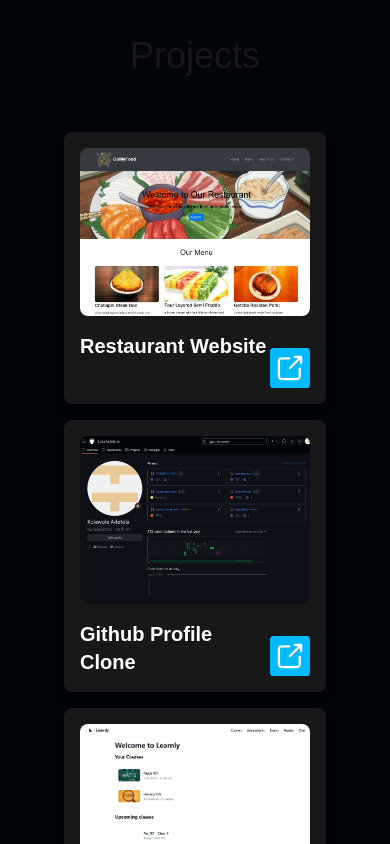
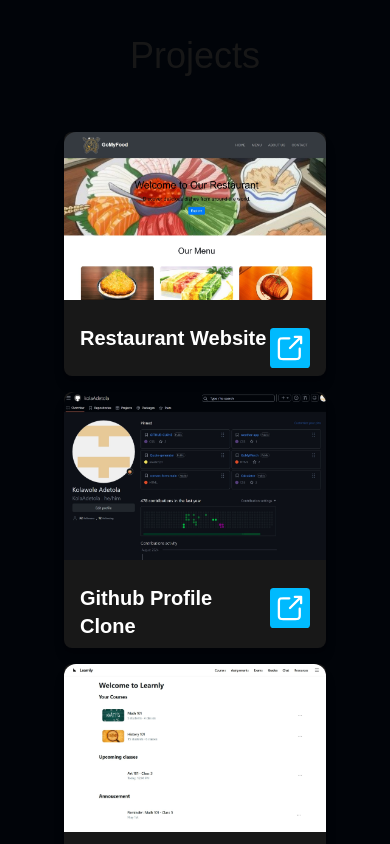
Before and after one commit to KolaAdetola/portfolio-website, a Next.js app: page / in a window 390 px wide. Shown: the part 2140-2984 px from the top of the page. Built offline with nearby package versions, Linux system fonts and the light colour scheme.

Commit message:
Update layout of Certications and ProjectCard components for improved responsiveness and styling

```diff
--- a/src/components/Certications.jsx
+++ b/src/components/Certications.jsx
@@ -38,7 +38,7 @@ const Certications = () => {
   return (
     <div className="text-4xl text-center mt-10">
         Projects
-        <div className="grid grid-cols-1 md:grid-cols-3 lg:grid-cols-3 gap-4 mt-10 p-4  ">
+        <div className="grid grid-cols-1 md:grid-cols-2 lg:grid-cols-3 gap-4 mt-10 p-4  ">
           {projects.map((project, index) => (
             <ProjectCard key={index} ImgUrl={project.ImgUrl} title={project.title} description={project.description} link={project.links} />
           ))}
--- a/src/components/ProjectCard.jsx
+++ b/src/components/ProjectCard.jsx
@@ -1,21 +1,23 @@
 import React from "react";
+import { CodeBracketIcon, EyeIcon } from "@heroicons/react/24/outline";
+import Link from "next/link";
 
-const ProjectCard = ({ ImgUrl, title,link }) => {
+const ProjectCard = ({ ImgUrl, title, link }) => {
   return (
-    <div className="bg-[#181818] p-4 rounded-lg shadow-lg">
+    <div className=" bg-[#181818] rounded-lg shadow-lg">
       <div
-        className="h-42 sm:h-52  rounded-lg"
+        className="h-42 sm:h-52 rounded-t-xl relative group "
         style={{ background: `url(${ImgUrl})`, backgroundSize: "cover" }}
-      ></div>
-      <div className=" flex justify-between flex-row ">
+      >
+      </div>
+      <div className=" px-4 py-2 flex justify-between flex-row ">
         <div className="">
           <h1 className="text-start text-xl capitalize text-white mt-4 font-semibold">
             {title}
           </h1>
-
         </div>
-        <div className="mt-8 hover:cursor-pointer">
-          <a href={link} target="_blank" >
+        <div className="mt-5 hover:cursor-pointer">
+          <a href={link} target="_blank">
             <svg
               width="40px"
               height="40px"
```
